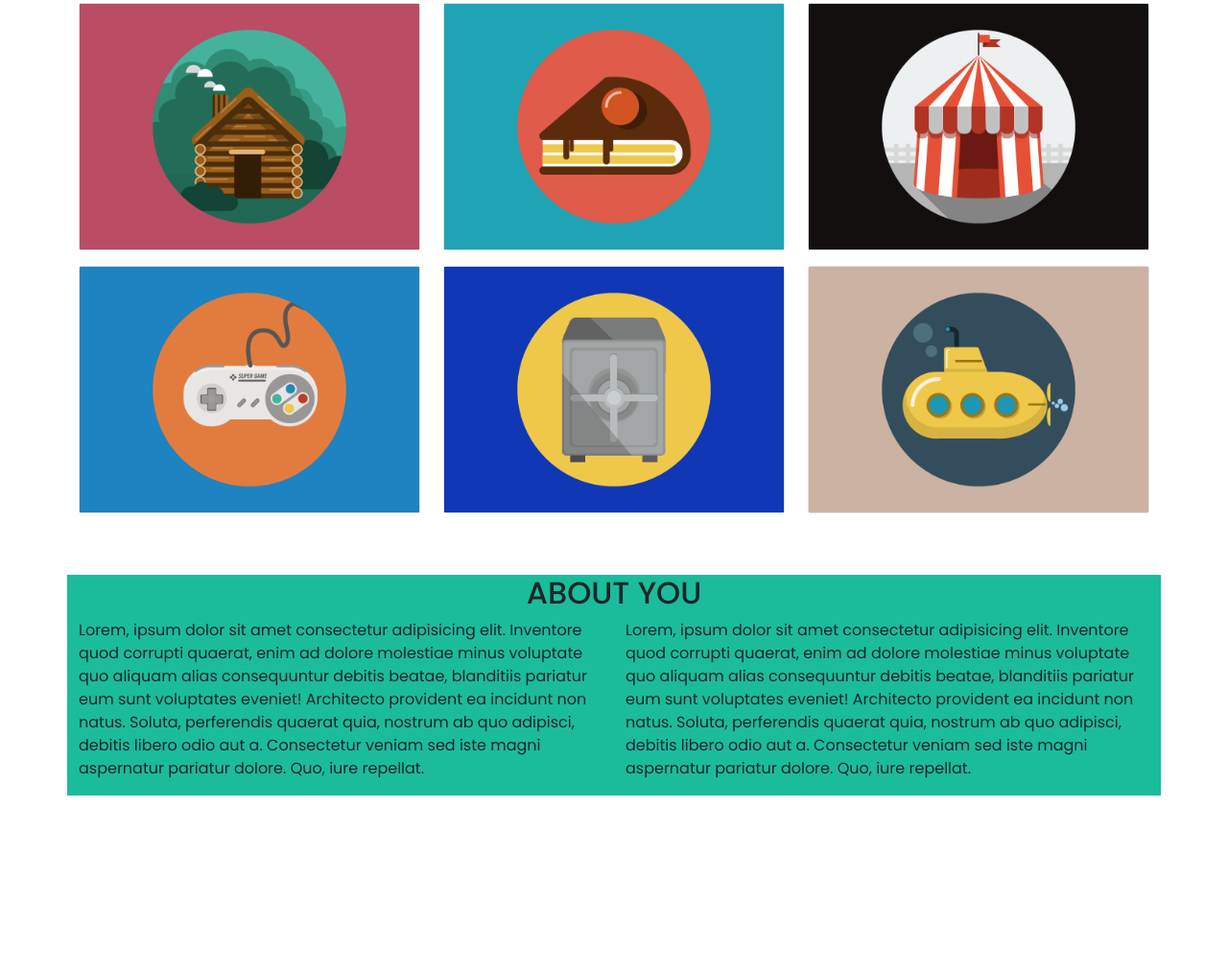
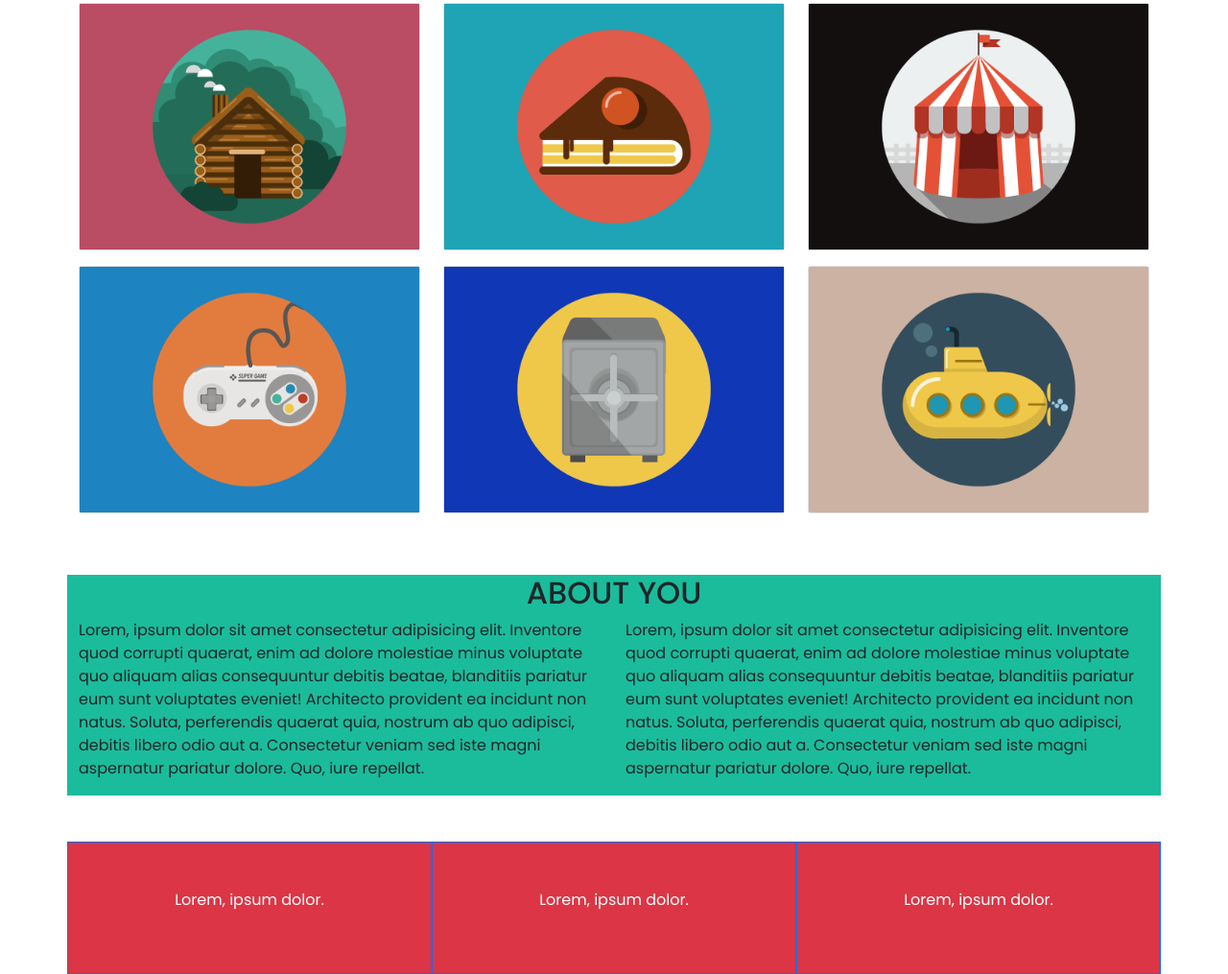
Before and after one commit to RobertoCartaMantiglia/html-css-bootstrap-freelancer, a plain HTML site: page index.html in a window 1280 px wide. Shown: the part 481-1496 px from the top of the page at 96% size. Before the commit the page ends 1310 px from the top, so only its background shows below. Drawn offline with nearby package versions, Linux system fonts and the light colour scheme.

Commit message:
oder section complete

```diff
--- a/css/style.css
+++ b/css/style.css
@@ -8,3 +8,6 @@ header{
 .about{
     background-color: #1abc9c;
 }
+.sede-legale{
+    color: white;
+}
--- a/index.html
+++ b/index.html
@@ -71,7 +71,7 @@
         </div>
 <!-- sezione main about you  -->
 
-        <div class="row justify-content-center about">
+        <div class="row mb-5 about">
             <div class="col-12 ">
                 <div class="text-center">
                     <h2>ABOUT YOU</h2>
@@ -89,6 +89,24 @@
                     Architecto provident ea incidunt non natus. Soluta, perferendis quaerat quia, nostrum ab quo adipisci, debitis libero odio aut a. Consectetur veniam sed iste magni aspernatur pariatur dolore. Quo, iure repellat.
                 </div>
             </div>
+        </div>
+
+        <div class="row bg-danger sede-legale">
+            <div class="col-12 border border-primary col-md-4 p-5">
+                <div class="text-center">
+                    <p>Lorem, ipsum dolor.</p>
+                </div>
+            </div>
+            <div class="col-12 border border-primary col-md-4 p-5">
+                <div class="text-center">
+                    <p>Lorem, ipsum dolor.</p>
+                </div>
+            </div>
+            <div class="col-12 border border-primary col-md-4 p-5">
+                <div class="text-center">
+                    <p>Lorem, ipsum dolor.</p>
+                </div>
+            </div>
 
         </div>
 
```
